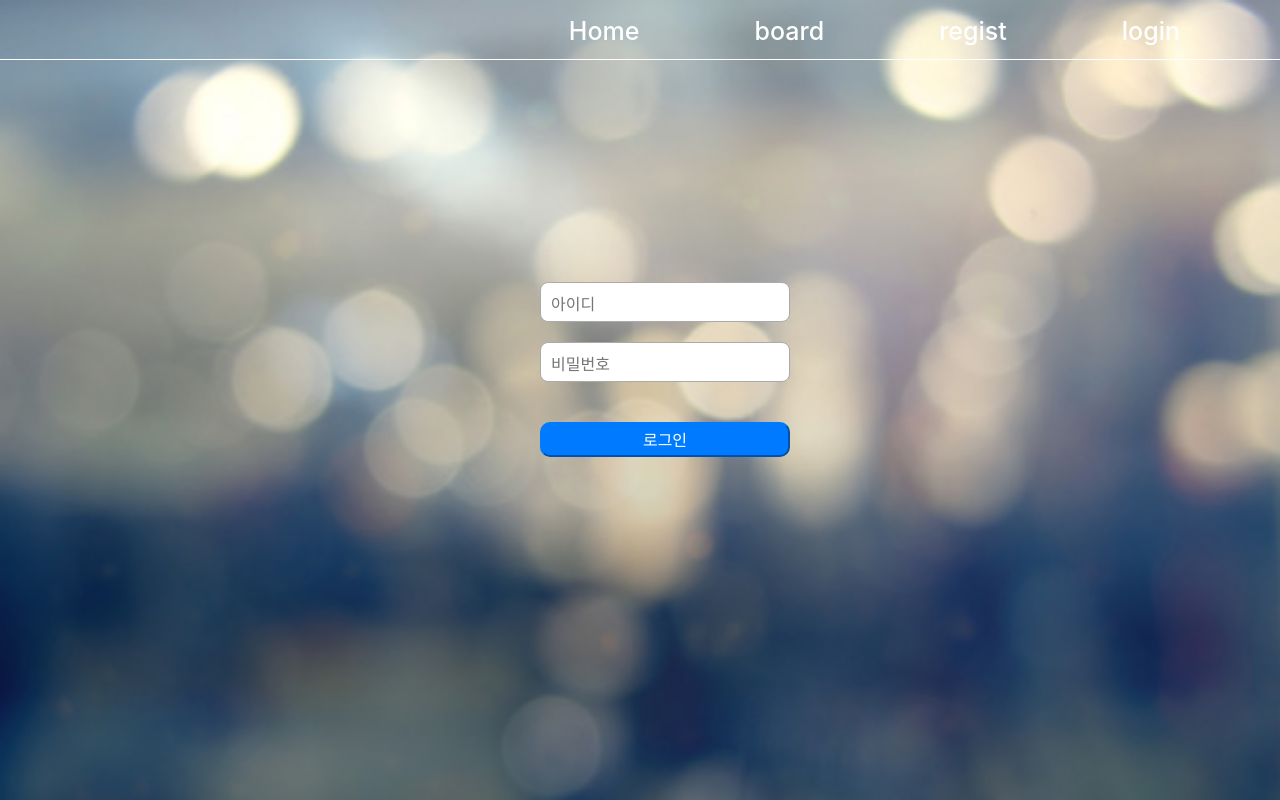
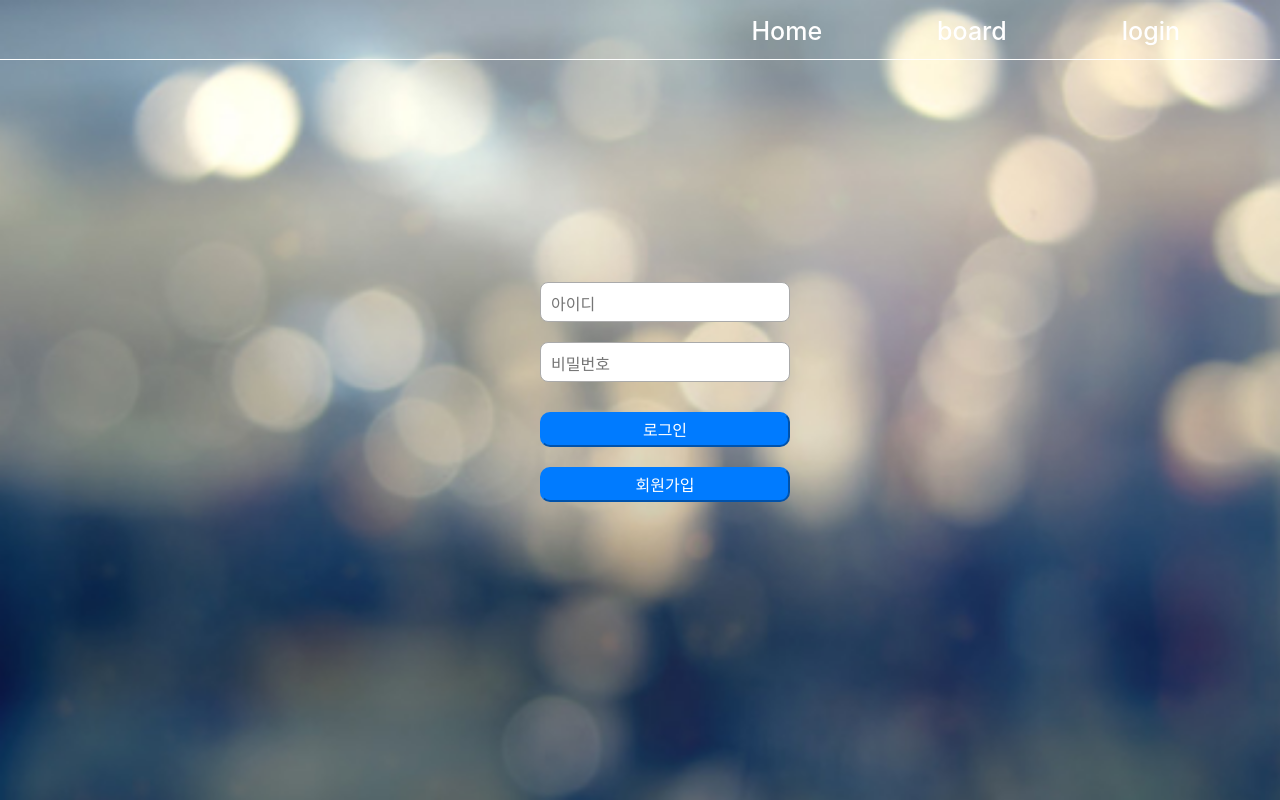
Before and after one commit to ijw9209/react-board, a React (Create React App) app: page /Login in a window 1280 px wide. Built offline with nearby package versions, Linux system fonts and the light colour scheme.

Commit message:
로그인 session 작업중

```diff
--- a/src/App.js
+++ b/src/App.js
@@ -1,5 +1,5 @@
 import React, { Component } from 'react';
-import { Route, Link } from 'react-router-dom';
+import { Route, Link, Switch } from 'react-router-dom';
 
 
 import Home from './pages/home';
@@ -12,35 +12,50 @@ import './App.css';
 
 import 'bootstrap/dist/css/bootstrap.min.css';
 class App extends Component {
-
   state = {
-    users: []
+    users: [],
+    isLogin: false
   }
 
-  // handleUserCreate = (_id, _pw, _email, _phone) => {
-  //   console.log(_id);
-  //   this.setState({
-  //     users: this.state.users.concat(
-  //       { id: _id, pw: _pw, email: _email, phone: _phone }
-  //     )
-  //   })
-  // };
+
+  handleUserCreate = (e) => {
+    console.log(e);
+
+  };
   componentDidMount = () => {
 
+    console.log("컴포넌트 didmount");
+    // const loginInfo = JSON.parse(sessionStorage.getItem("loginInfo"));
+    // if (loginInfo) {
+    //   console.log('여기');
+    //   const loginExist = Object.keys(loginInfo).length;
+    //   if (loginExist > 0) {
+    //     this.setState({
+    //       isLogin: true
+    //     })
+    //   } else {
+    //     this.setState({
+    //       isLogin: false
+    //     })
+    //   }
+    // const userInfo = JSON.parse(localStorage.getItem("userInfo"));
+    // userInfo.map(item => console.log(item));
+  }
 
-    // const userInfo = JSON.parse(localStorage.getItem("userInfo"));
+  componentWillMount = () => {
+    console.log("compoenntwillMount!!");
+  }
 
-    // userInfo.map(item => console.log(item));
+
+  componentWillUnmount = () => {
+    sessionStorage.clear();
   }
   render() {
     return (
       <>
         <header className="header_wrap">
-          <Link to="/Login" onSubmit={this.handleUserCreate}>
+          <Link to="/Login" onSubmit={this.handleUserCreate} >
             <div className="header_menu">login</div>
-          </Link>
-          <Link to="/Regist">
-            <div className="header_menu">regist</div>
           </Link>
           <Link to="/Board">
             <div className="header_menu">board</div>
@@ -50,11 +65,13 @@ class App extends Component {
           </Link>
         </header>
         <main>
-          <Route exact path="/" component={Home} />
-          <Route path="/Regist" component={Regist} />
-          {/* // render={() => <Regist onSubmit={this.handleUserCreate} />} />  */}
-          <Route path="/Board" component={Board} />
-          <Route path="/Login" component={Login} />
+          <Switch>
+            <Route exact path="/" component={Home} />
+            <Route path="/Regist" component={Regist} />
+            {/* // render={() => <Regist onSubmit={this.handleUserCreate} />} />  */}
+            <Route path="/Board" component={Board} />
+            <Route path="/Login" component={Login} />
+          </Switch>
         </main>
       </>
     );
--- a/src/pages/login.css
+++ b/src/pages/login.css
@@ -13,11 +13,16 @@
     display: inherit;
 }
 
-.login-btn{
-    margin-top: 40px;
+.login-btn, .regist-btn{
     width: 250px;
     height: 35px;
     border-radius: 10px;
+}
+.login-btn{
+    margin-top : 30px;
+}
+.regist-btn{
+    margin-top : 20px;
 }
 
 input{
--- a/src/pages/login.js
+++ b/src/pages/login.js
@@ -2,15 +2,60 @@ import React, { Component } from 'react';
 
 import './login.css';
 
+
 class login extends Component {
+    state = {
+        id: '',
+        pw: ''
+    }
+
+    handleId = e => {
+        this.setState({
+            id: e.target.value
+        })
+    }
+
+    handlePw = e => {
+        this.setState({
+            pw: e.target.value
+        })
+    }
+
+    handleRegist = e => {
+        const { history } = this.props;
+        e.preventDefault();
+        history.push('/regist')
+
+    }
+
+    handleSubmit = e => {
+        const { history } = this.props;
+        const { id, pw } = this.state;
+        e.preventDefault();
+        const userInfo = JSON.parse(localStorage.getItem('userInfo'));
+        const localUser = [...userInfo];
+        const loginInfo = localUser.filter(item => item.id === id && item.pw === pw);
+        const length = Object.keys(loginInfo).length;
+        if (length > 0) {
+            alert('로그인 성공');
+            //세션에 담아야됨..
+            sessionStorage.setItem("loginInfo", JSON.stringify(loginInfo));
+            history.push('/');
+
+        } else {
+            alert('아이디와 비밀번호를 확인해주세요!');
+            return false;
+        }
+    }
     render() {
         return (
             <div className="container login_wrap">
                 <div className="form_wrap">
-                    <form className="login_form">
-                        <input type="text" placeholder="아이디"></input>
-                        <input type="password" placeholder="비밀번호"></input>
-                        <button className="btn-primary login-btn">로그인</button>
+                    <form className="login_form" onSubmit={this.handleSubmit}>
+                        <input type="text" placeholder="아이디" onChange={this.handleId}></input>
+                        <input type="password" placeholder="비밀번호" onChange={this.handlePw}></input>
+                        <button type="submit" className="btn-primary login-btn">로그인</button>
+                        <button onClick={this.handleRegist} className="btn-primary regist-btn">회원가입</button>
                     </form>
                 </div>
             </div>
```
